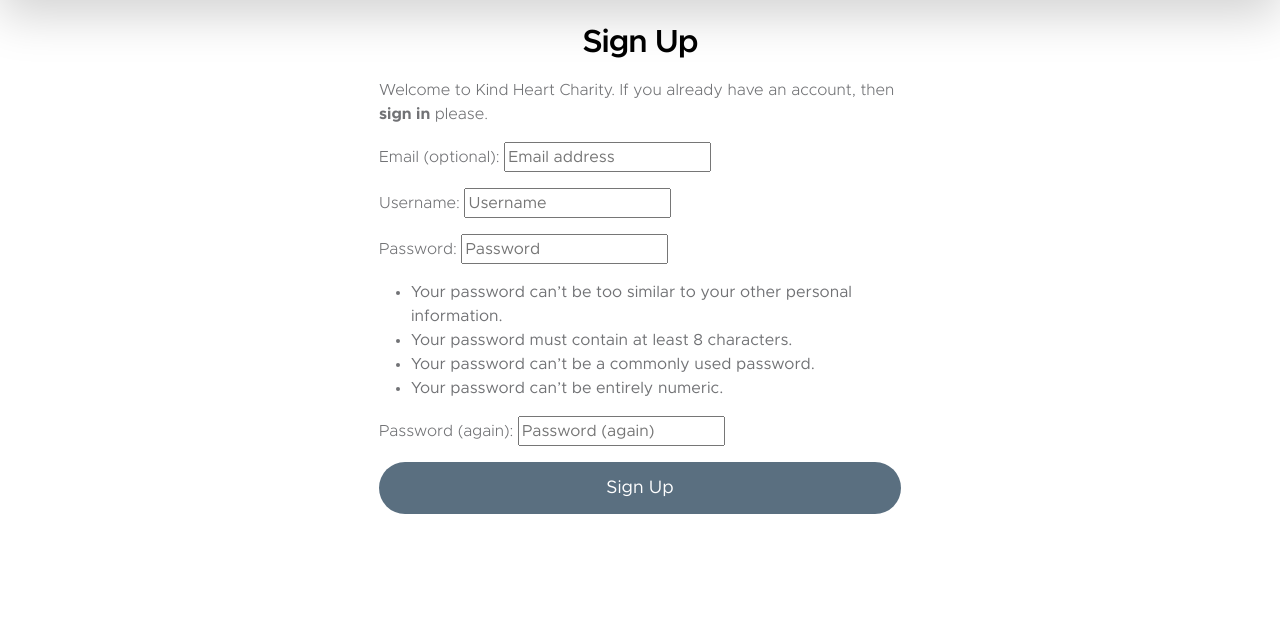
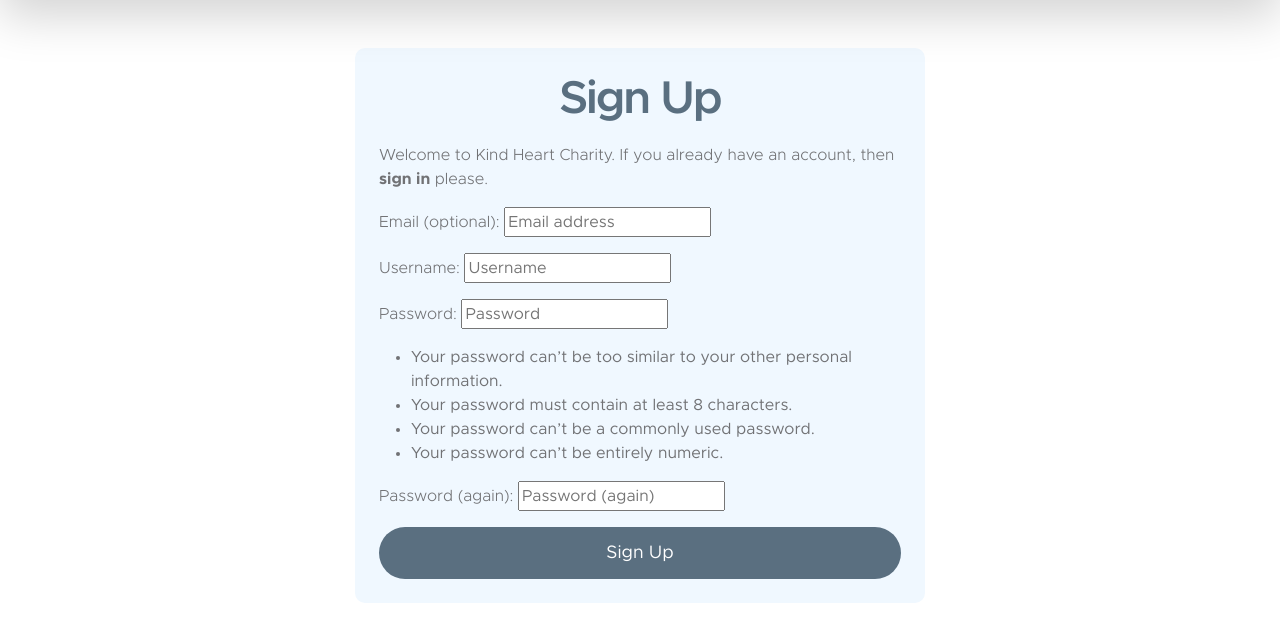
Before and after one commit to SVDotsenko/portfolio-project-5, a Django app: page /accounts/signup/ in a window 1280 px wide. Shown: the part 90-732 px from the top of the page. Run offline with Django 4.2, Linux system fonts and the light colour scheme; some libraries are stand-ins or nearby versions.

Commit message:
Stylized entry and exit forms

```diff
--- a/templates/account/login.html
+++ b/templates/account/login.html
@@ -8,8 +8,8 @@
 
     <div class="container">
         <div class="row">
-            <div class="tm-mt-big bg-white p-4 offset-lg-3 col-lg-6">
-                <h3 class="text-center mb-3">{% trans "Sign In" %}</h3>
+            <div class="contact-form p-4 offset-lg-3 col-lg-6 mt-1 mt-sm-5">
+                <h2 class="text-center mb-3">{% trans "Sign In" %}</h2>
                 <p>{% blocktrans %}Welcome back to Kind Heart Charity. If you have not created an account yet,
                     then <b> <a class="link" href="{{ signup_url }}">sign up</a></b> first.{% endblocktrans %}</p>
                 <form class="login" method="POST" action="{% url 'account_login' %}">
--- a/templates/account/logout.html
+++ b/templates/account/logout.html
@@ -8,8 +8,8 @@
 
     <div class="container">
         <div class="row">
-            <div class="tm-mt-big bg-white p-4 offset-lg-3 col-lg-6">
-                <h3 class="text-center mb-3">{% trans "Sign Out" %}</h3>
+            <div class="contact-form p-4 offset-lg-3 col-lg-6 mt-1 mt-sm-5">
+                <h2 class="text-center mb-3">{% trans "Sign Out" %}</h2>
                 <p class="text-center">{% trans 'Are you sure you want to sign out?' %}</p>
                 <form method="post" action="{% url 'account_logout' %}">
                     {% csrf_token %}
--- a/templates/account/signup.html
+++ b/templates/account/signup.html
@@ -8,8 +8,8 @@
 
     <div class="container">
         <div class="row">
-            <div class="tm-mt-big bg-white p-4 offset-lg-3 col-lg-6">
-                <h3 class="text-center mb-3">{% trans "Sign Up" %}</h3>
+            <div class="contact-form p-4 offset-lg-3 col-lg-6 mt-1 mt-sm-5">
+                <h2 class="text-center mb-3">{% trans "Sign Up" %}</h2>
                 <p>{% blocktrans %}Welcome to Kind Heart Charity. If you already have an account, then <b> <a
                         class="link" href="{{ login_url }}">sign in</a> </b> please. {% endblocktrans %}</p>
                 <form class="signup" id="signup_form" method="post" action="{% url 'account_signup' %}">
```
